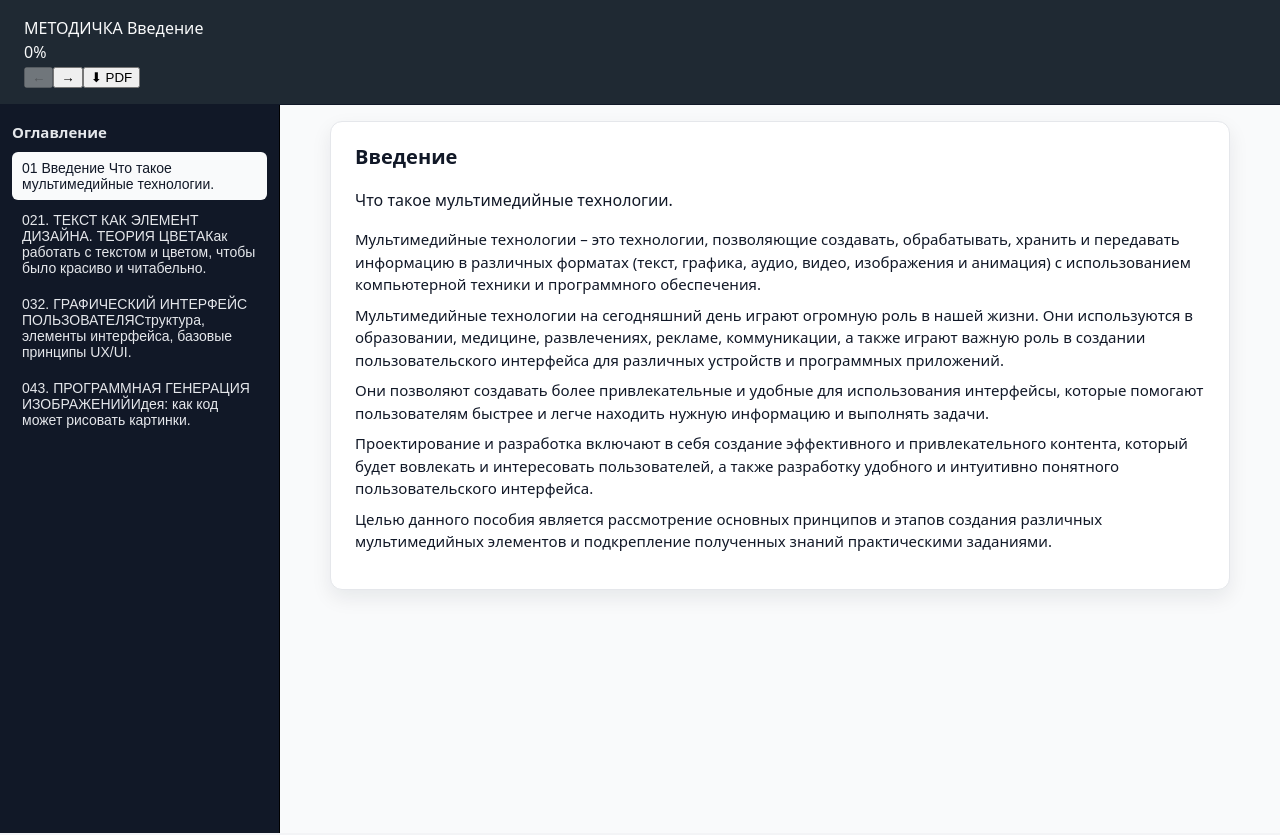
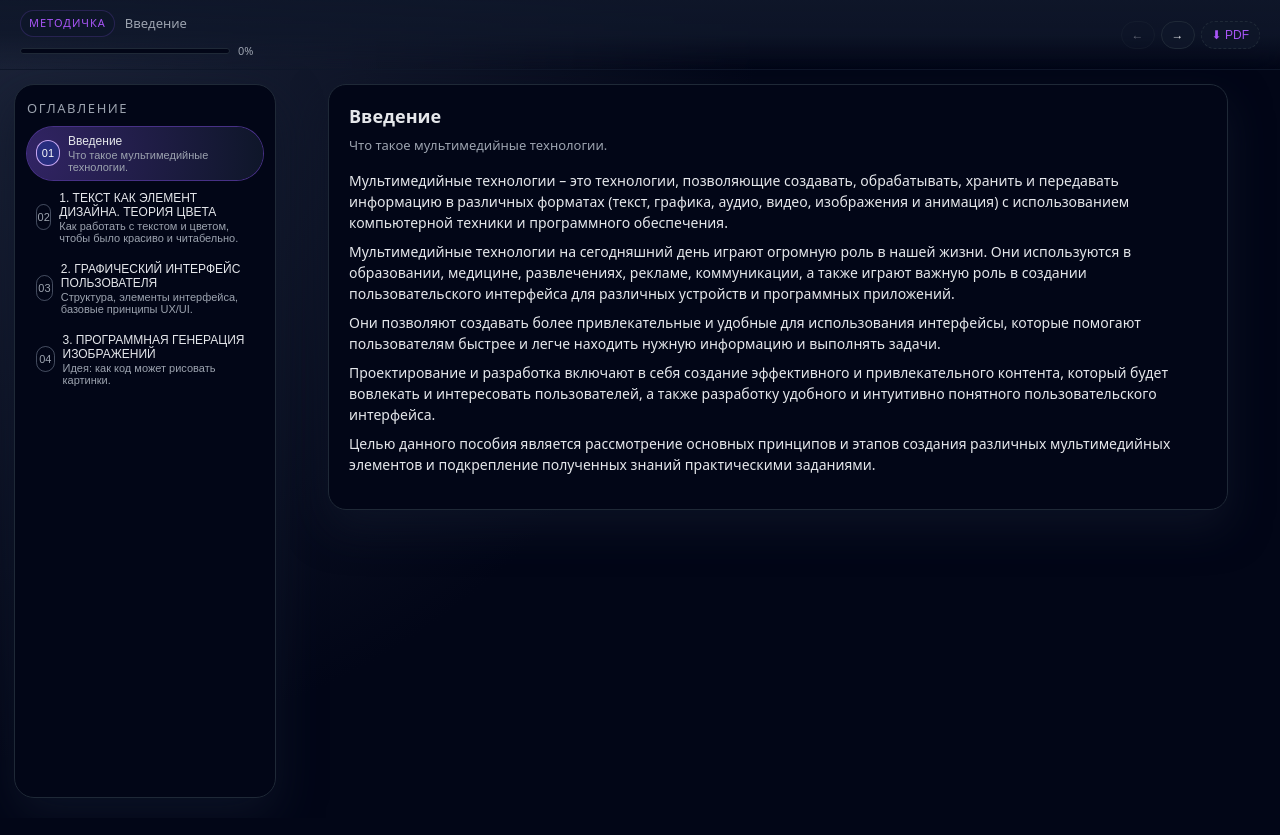
Before and after one commit to Nuwyint/metodichka-site, a React (Vite) app: page / in a window 1280 px wide. Shown: the top 835 px of the page. Built offline with nearby package versions, Linux system fonts and the light colour scheme.

Commit message:
style: измемены  стили

```diff
--- a/src/index.css
+++ b/src/index.css
@@ -10,128 +10,289 @@
   line-height: 1.5;
   font-weight: 400;
 
-  color: #111827;
-  background-color: #f3f4f6;
+  color: #e5e7eb;
+  background-color: #020617;
 
-  /* базовые цвета */
-  --bg-main: #f9fafb;
-  --bg-sidebar: #111827;
-  --bg-header: #1f2933;
-  --accent: #2563eb;
-  --accent-soft: #dbeafe;
-  --border: #e5e7eb;
+  --bg-body: #020617; /* общий фон */
+  --bg-panel: #030712;
+  --bg-card: #020617;
+  --bg-card-soft: #0b1120;
+  --accent: #8b5cf6;
+  --accent-soft: rgba(139, 92, 246, 0.2);
+  --accent-strong: #a855f7;
+  --border-subtle: #1f2937;
+  --text-main: #e5e7eb;
+  --text-muted: #9ca3af;
 }
 
 body {
   margin: 0;
+  background-color: var(--bg-body);
+  color: var(--text-main);
 }
 
 .app {
   min-height: 100vh;
+  background: radial-gradient(circle at top left, #1d253a 0, #020617 50%);
+}
+
+/* ---------------- HEADER ---------------- */
+
+.header {
+  position: sticky;
+  top: 0;
+  z-index: 20;
+  display: flex;
+  justify-content: space-between;
+  align-items: center;
+  padding: 10px 20px;
+  backdrop-filter: blur(16px);
+  background: linear-gradient(
+    to bottom,
+    rgba(15, 23, 42, 0.95),
+    rgba(15, 23, 42, 0.85),
+    transparent
+  );
+  border-bottom: 1px solid rgba(15, 23, 42, 0.9);
+}
+
+.header-left {
   display: flex;
   flex-direction: column;
+  gap: 6px;
 }
 
-/* Шапка */
-
-.header {
-  background: var(--bg-header);
-  color: #f9fafb;
-  padding: 16px 24px;
-  border-bottom: 1px solid #111827;
+.header-title-row {
+  display: flex;
+  align-items: center;
+  gap: 10px;
 }
 
-.title {
-  margin: 0 0 4px;
-  font-size: 20px;
-  font-weight: 600;
+.badge {
+  font-size: 11px;
+  padding: 4px 8px;
+  border-radius: 999px;
+  background: rgba(15, 23, 42, 0.85);
+  border: 1px solid var(--accent-soft);
+  color: var(--accent-strong);
+  text-transform: uppercase;
+  letter-spacing: 0.09em;
 }
 
-.subtitle {
-  margin: 0;
-  font-size: 14px;
-  opacity: 0.9;
+.header-section-title {
+  font-size: 13px;
+  color: var(--text-muted);
 }
 
-/* Основная раскладка */
+/* прогресс в хедере */
+
+.progress-root {
+  display: flex;
+  align-items: center;
+  gap: 8px;
+}
+
+.progress-track {
+  width: 210px;
+  height: 6px;
+  border-radius: 999px;
+  background: #020617;
+  border: 1px solid var(--border-subtle);
+  overflow: hidden;
+}
+
+.progress-fill {
+  height: 100%;
+  background: linear-gradient(
+    to right,
+    #4c1d95,
+    var(--accent),
+    var(--accent-strong)
+  );
+  transition: width 0.2s ease-out;
+}
+
+.progress-label {
+  font-size: 11px;
+  color: var(--text-muted);
+}
+
+.header-right {
+  display: flex;
+  align-items: center;
+  gap: 6px;
+}
+
+.header-btn {
+  border-radius: 999px;
+  border: 1px solid var(--border-subtle);
+  background: rgba(15, 23, 42, 0.9);
+  color: var(--text-main);
+  padding: 6px 10px;
+  font-size: 12px;
+  cursor: pointer;
+  display: inline-flex;
+  align-items: center;
+  justify-content: center;
+  min-width: 32px;
+  transition: background 0.15s ease, border-color 0.15s ease,
+    transform 0.1s ease;
+}
+
+.header-btn:hover:not(:disabled) {
+  background: rgba(30, 64, 175, 0.35);
+  border-color: var(--accent);
+  transform: translateY(-1px);
+}
+
+.header-btn:disabled {
+  opacity: 0.4;
+  cursor: default;
+}
+
+.header-btn-ghost {
+  border-style: dashed;
+  color: var(--accent-strong);
+}
+
+/* ---------------- LAYOUT ---------------- */
 
 .layout {
   display: grid;
-  grid-template-columns: 280px minmax(0, 1fr);
-  min-height: calc(100vh - 72px);
+  grid-template-columns: 290px minmax(0, 1fr);
+  min-height: calc(100vh - 52px);
 }
 
-/* Сайдбар */
+/* ---------------- SIDEBAR ---------------- */
 
 .sidebar {
-  background: var(--bg-sidebar);
-  color: #e5e7eb;
-  padding: 16px 12px 24px;
-  border-right: 1px solid #000;
+  padding: 14px 14px 20px 14px;
+}
+
+.sidebar-card {
+  height: 100%;
+  border-radius: 20px;
+  background: radial-gradient(circle at top, #020617 0, #020617 55%, #020617);
+  border: 1px solid var(--border-subtle);
+  box-shadow: 0 18px 45px rgba(15, 23, 42, 0.75);
+  padding: 14px 12px 16px;
 }
 
 .sidebar-title {
-  font-size: 15px;
-  font-weight: 600;
   margin: 0 0 8px;
+  font-size: 13px;
+  font-weight: 500;
+  color: var(--text-muted);
+  text-transform: uppercase;
+  letter-spacing: 0.12em;
 }
 
 .sidebar-list {
   list-style: none;
   padding: 0;
   margin: 0;
+  display: flex;
+  flex-direction: column;
+  gap: 4px;
 }
 
 .sidebar-item {
   width: 100%;
-  text-align: left;
+  border-radius: 999px;
   border: none;
   background: transparent;
-  color: #e5e7eb;
-  padding: 8px 10px;
-  margin-bottom: 4px;
-  border-radius: 6px;
-  font-size: 14px;
+  padding: 7px 9px;
+  display: flex;
+  align-items: center;
+  gap: 8px;
   cursor: pointer;
-  transition: background 0.15s ease, color 0.15s ease;
+  color: var(--text-main);
+  font-size: 13px;
+  text-align: left;
+  transition: background 0.15s ease, transform 0.1s ease;
 }
 
 .sidebar-item:hover {
-  background: #374151;
+  background: rgba(15, 23, 42, 0.9);
+  transform: translateY(-1px);
 }
 
 .sidebar-item--active {
-  background: #f9fafb;
-  color: #111827;
+  background: radial-gradient(
+    circle at left,
+    rgba(139, 92, 246, 0.35),
+    rgba(15, 23, 42, 0.95)
+  );
+  box-shadow: 0 0 0 1px rgba(139, 92, 246, 0.5);
 }
 
-/* Контент */
+.sidebar-item-index {
+  width: 26px;
+  height: 26px;
+  border-radius: 999px;
+  border: 1px solid rgba(148, 163, 184, 0.45);
+  display: inline-flex;
+  align-items: center;
+  justify-content: center;
+  font-size: 11px;
+  color: var(--text-muted);
+}
+
+.sidebar-item--active .sidebar-item-index {
+  border-color: rgba(216, 180, 254, 0.9);
+  background: rgba(30, 64, 175, 0.4);
+  color: #f9fafb;
+}
+
+.sidebar-item-text {
+  display: flex;
+  flex-direction: column;
+  gap: 1px;
+}
+
+.sidebar-item-title {
+  font-size: 12px;
+}
+
+.sidebar-item-sub {
+  font-size: 11px;
+  color: var(--text-muted);
+}
+
+/* ---------------- MAIN + CONTENT ---------------- */
 
 .main {
-  background: var(--bg-main);
-  padding: 16px 20px 32px;
+  padding: 14px 18px 24px 4px;
   overflow-y: auto;
+  position: relative;
 }
 
 .content {
   max-width: 900px;
   margin: 0 auto;
-  background: #ffffff;
-  border-radius: 12px;
-  padding: 20px 24px 28px;
-  box-shadow: 0 8px 20px rgba(15, 23, 42, 0.08);
-  border: 1px solid var(--border);
+  background: radial-gradient(circle at top left, #020617 0, #020617 60%);
+  border-radius: 18px;
+  padding: 18px 20px 26px;
+  border: 1px solid var(--border-subtle);
+  box-shadow: 0 18px 40px rgba(15, 23, 42, 0.7);
 }
 
 .content-title {
   margin-top: 0;
-  margin-bottom: 12px;
-  font-size: 20px;
+  margin-bottom: 6px;
+  font-size: 18px;
+}
+
+.content-short {
+  margin-top: 0;
+  margin-bottom: 14px;
+  font-size: 13px;
+  color: var(--text-muted);
 }
 
 .content-body p {
   margin: 8px 0;
-  font-size: 15px;
+  font-size: 14px;
 }
 
 .content-body ul,
@@ -146,40 +307,183 @@ body {
 
 .content-body h3 {
   margin-top: 18px;
-  margin-bottom: 8px;
-  font-size: 17px;
-}
-
-.content-body h4 {
-  margin-top: 14px;
   margin-bottom: 6px;
   font-size: 15px;
 }
 
-blockquote {
-  margin: 10px 0 12px;
-  padding: 10px 12px;
-  border-left: 3px solid var(--accent);
-  background: var(--accent-soft);
+.content-body h4 {
+  margin-top: 12px;
+  margin-bottom: 4px;
   font-size: 14px;
 }
 
-/* Адаптивчик */
+/* ---------------- ИНТЕРАКТИВНЫЕ ПЛАШКИ ---------------- */
 
-@media (max-width: 900px) {
+.interactive-panel {
+  position: fixed;
+  top: 50%;
+  transform: translateY(-50%);
+  width: 260px;
+  background: radial-gradient(
+    circle at top left,
+    #1e1b4b 0,
+    rgba(15, 23, 42, 0.98) 55%
+  );
+  border-radius: 18px;
+  padding: 14px 14px 16px;
+  border: 1px solid rgba(129, 140, 248, 0.5);
+  box-shadow: 0 18px 40px rgba(15, 23, 42, 0.95);
+  color: #e5e7eb;
+  z-index: 15;
+  transition: transform 0.25s ease-out, opacity 0.2s ease-out;
+  opacity: 0;
+  pointer-events: none;
+}
+
+.interactive-panel--left {
+  left: 14px;
+  transform: translate(-120%, -50%);
+}
+
+.interactive-panel--right {
+  right: 14px;
+  transform: translate(120%, -50%);
+}
+
+.interactive-panel--visible {
+  opacity: 1;
+  pointer-events: auto;
+}
+
+.interactive-panel--left.interactive-panel--visible {
+  transform: translate(0, -50%);
+}
+
+.interactive-panel--right.interactive-panel--visible {
+  transform: translate(0, -50%);
+}
+
+.ip-title {
+  margin: 0 0 6px;
+  font-size: 14px;
+}
+
+.ip-text,
+.ip-question {
+  margin: 4px 0 8px;
+  font-size: 13px;
+  color: var(--text-muted);
+}
+
+.ip-helper {
+  font-size: 12px;
+  color: var(--accent-soft);
+}
+
+/* Квиз внутри плашки */
+
+.ip-quiz-options {
+  list-style: none;
+  padding: 0;
+  margin: 0 0 8px;
+  display: flex;
+  flex-direction: column;
+  gap: 4px;
+}
+
+.ip-quiz-option {
+  font-size: 12px;
+  padding: 6px 8px;
+  border-radius: 10px;
+  border: 1px solid rgba(148, 163, 184, 0.5);
+  background: rgba(15, 23, 42, 0.8);
+  cursor: pointer;
+  transition: background 0.15s ease, border-color 0.15s ease;
+}
+
+.ip-quiz-option:hover {
+  border-color: var(--accent);
+}
+
+.ip-quiz-option--selected {
+  border-color: var(--accent);
+  background: rgba(129, 140, 248, 0.2);
+}
+
+.ip-quiz-option--correct {
+  border-color: #22c55e;
+  background: rgba(34, 197, 94, 0.15);
+}
+
+.ip-quiz-option--wrong {
+  border-color: #ef4444;
+  background: rgba(239, 68, 68, 0.15);
+}
+
+.ip-btn {
+  border-radius: 999px;
+  border: none;
+  background: var(--accent);
+  color: #f9fafb;
+  padding: 6px 12px;
+  font-size: 12px;
+  cursor: pointer;
+  margin-bottom: 4px;
+}
+
+.ip-btn:disabled {
+  opacity: 0.5;
+  cursor: default;
+}
+
+.ip-result {
+  font-size: 12px;
+}
+
+/* ---------------- АДАПТИВ ---------------- */
+
+@media (max-width: 1100px) {
   .layout {
     grid-template-columns: 1fr;
   }
 
   .sidebar {
-    border-right: none;
-    border-bottom: 1px solid #000;
+    padding-right: 14px;
+  }
+
+  .sidebar-card {
+    border-radius: 16px;
+  }
+
+  .main {
+    padding: 10px 12px 20px;
+  }
+
+  /* на узких экранах прячем плавающие плашки,
+     чтобы не закрывали контент */
+  .interactive-panel {
+    display: none;
+  }
+}
+
+@media (max-width: 640px) {
+  .header {
+    flex-direction: column;
+    align-items: flex-start;
+    gap: 8px;
+  }
+
+  .progress-track {
+    width: 160px;
+  }
+
+  .header-right {
+    align-self: stretch;
+    justify-content: flex-end;
   }
 
   .content {
-    box-shadow: none;
-    border-radius: 0;
-    border-left: none;
-    border-right: none;
+    border-radius: 14px;
+    padding: 14px 14px 18px;
   }
 }
```
